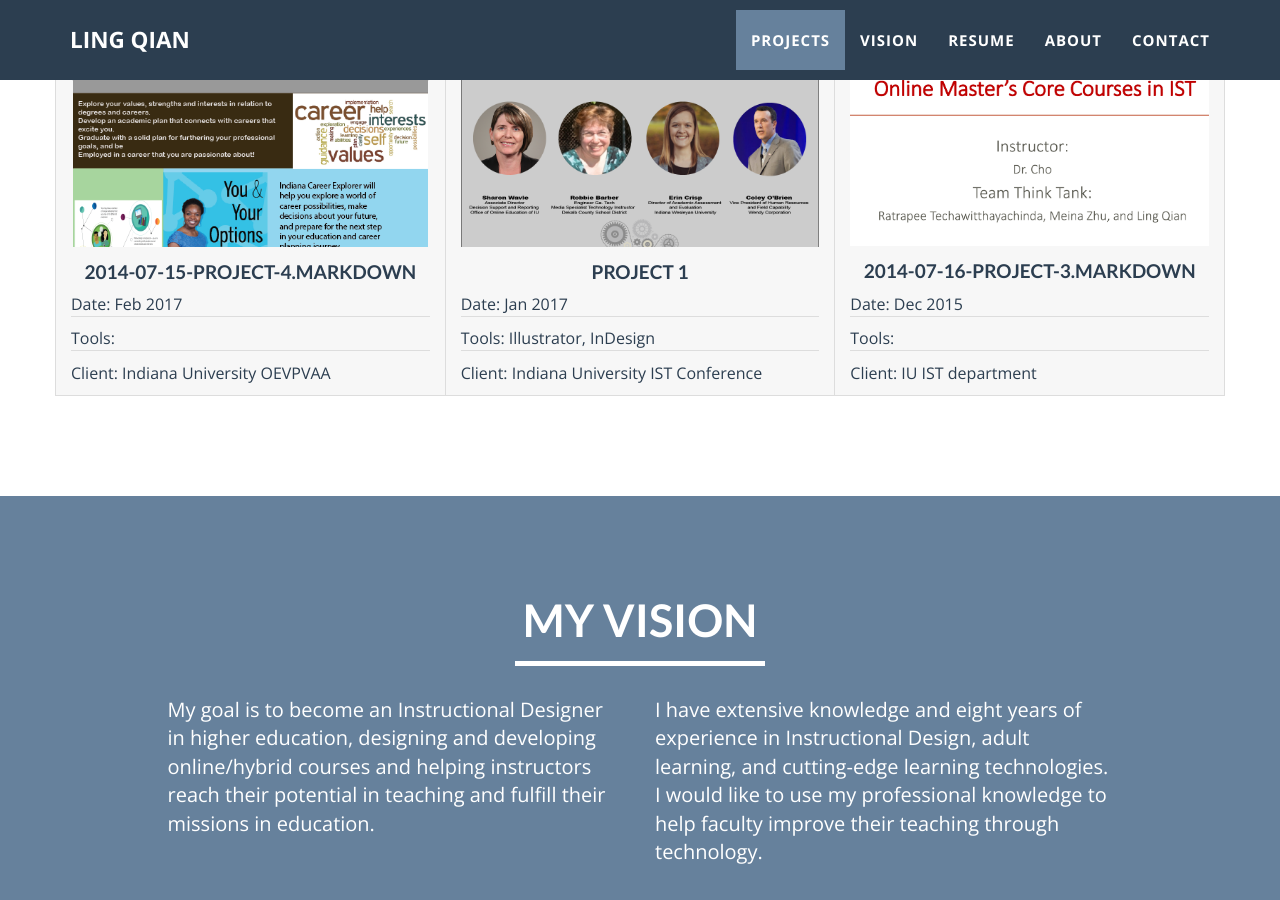
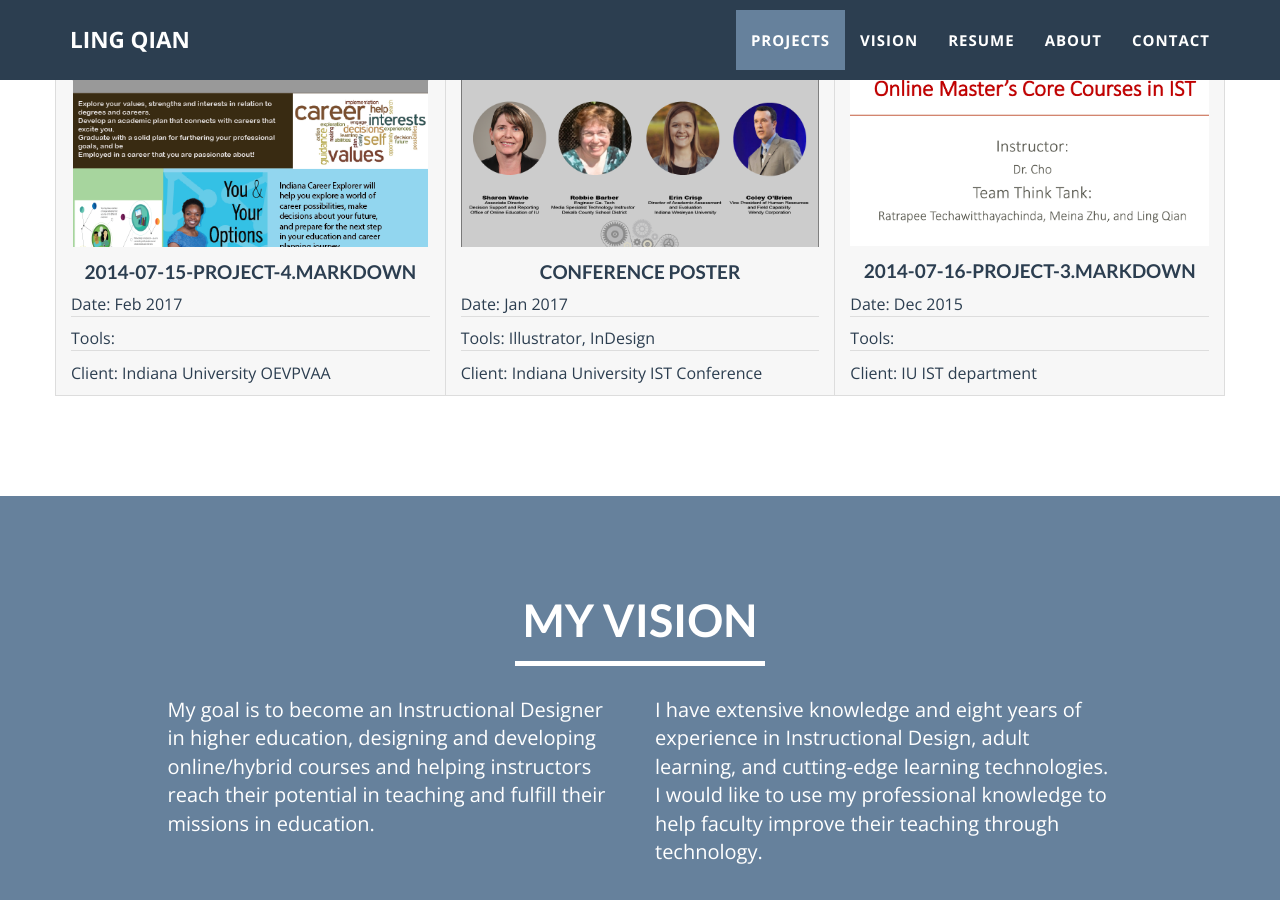
Before and after one commit to lingqiann/lingqiann.github.io, a Jekyll site: the page built from _posts/2014-07-18-project-1.markdown, in a window 1280 px wide and 900 px high, scrolled down 968 px. Built offline with Jekyll 4.4.1, drawn with Linux system fonts in a browser that asks for light colours.

Commit message:
Update 2014-07-18-project-1.markdown

```diff
--- a/_posts/2014-07-18-project-1.markdown
+++ b/_posts/2014-07-18-project-1.markdown
@@ -1,6 +1,6 @@
 ---
 layout: default
-name: Project 1
+name: Conference Poster
 date: 2017-01-18
 tools: "Illustrator, InDesign"
 client: Indiana University IST Conference
```
